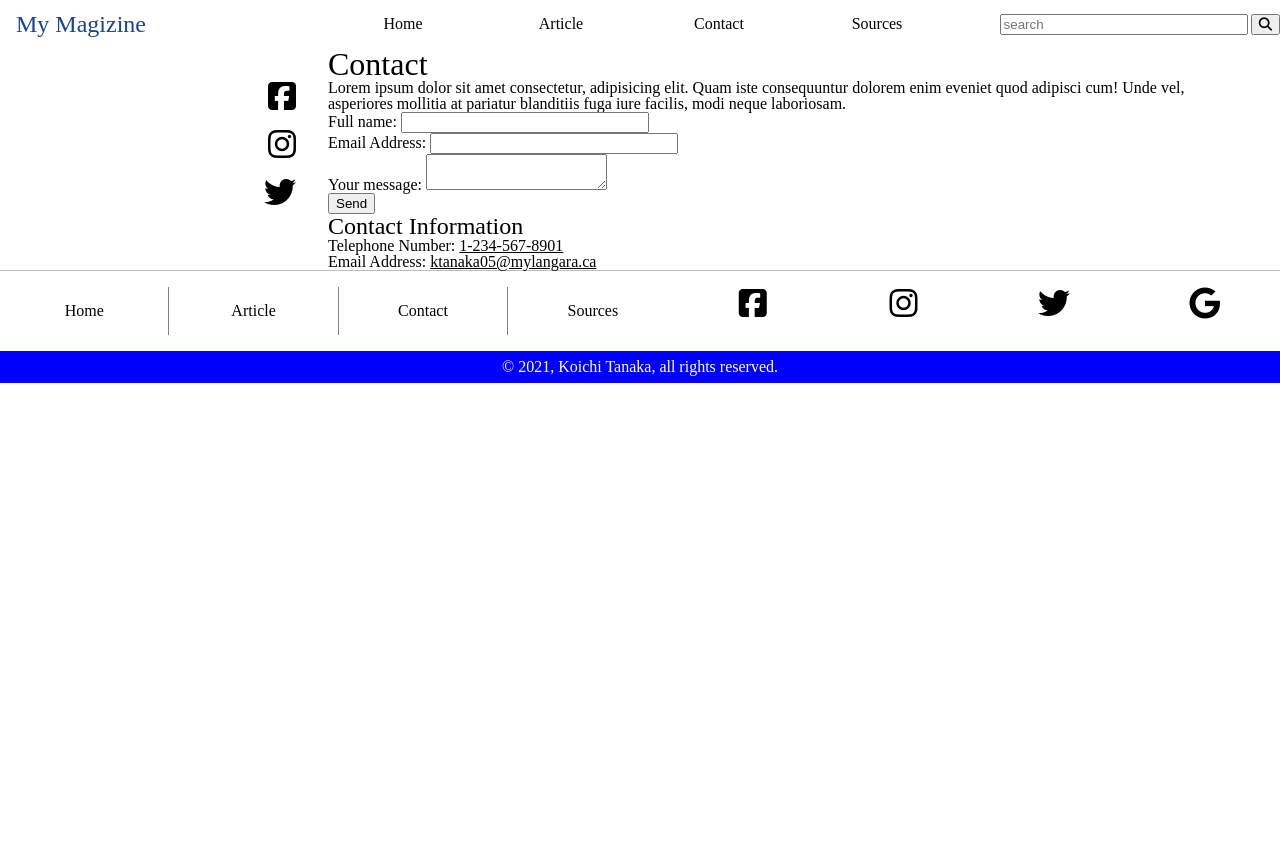
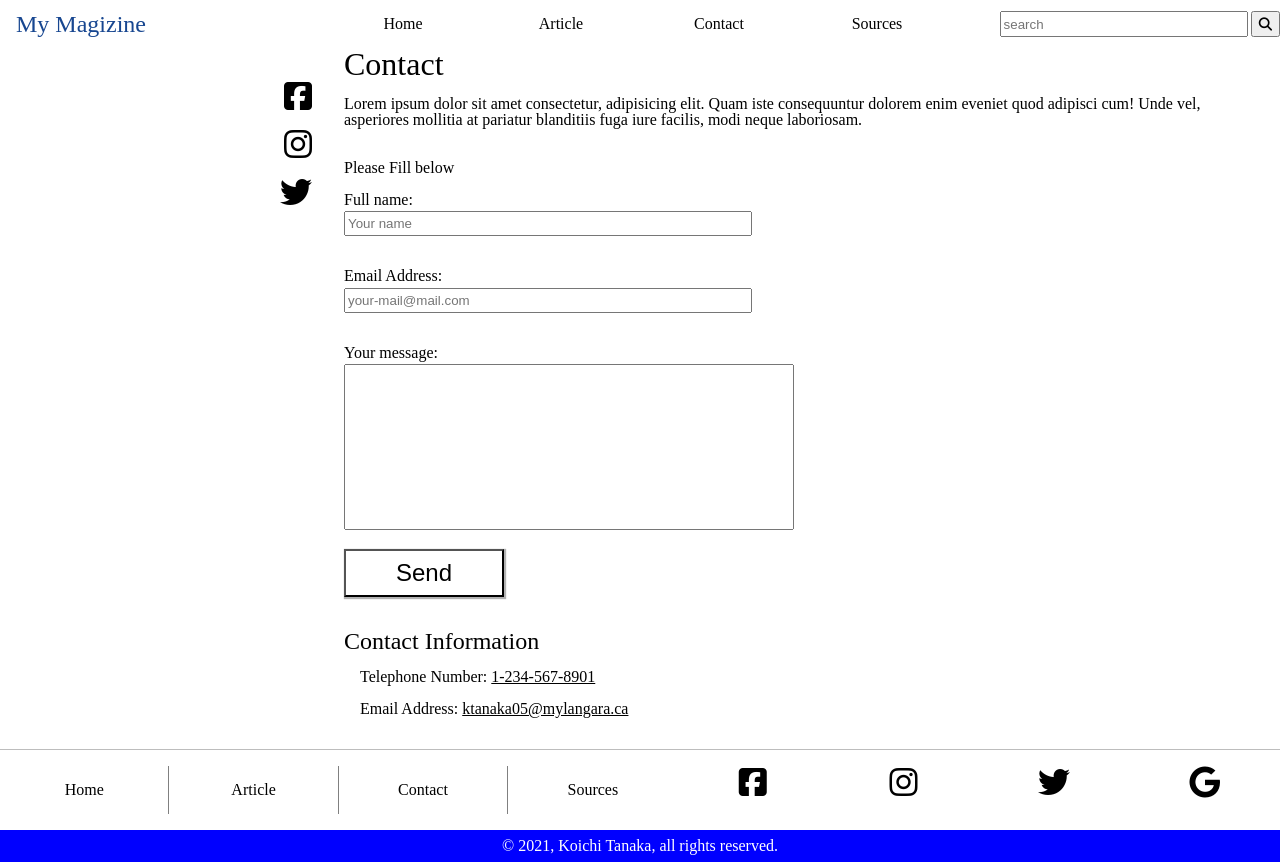
Before and after one commit to koh1project/magazine, a plain HTML site: page contact.html in a window 1280 px wide. Before the commit the page ends 800 px from the top, so only its background shows below. Drawn offline with Linux system fonts and the light colour scheme.

Commit message:
Stylize contact.html

```diff
--- a/contact.html
+++ b/contact.html
@@ -54,34 +54,40 @@
       </ul>
       <main>
         <h2>Contact</h2>
-        <p>Lorem ipsum dolor sit amet consectetur, adipisicing elit. Quam iste consequuntur dolorem enim eveniet quod adipisci cum! Unde vel, asperiores mollitia at pariatur blanditiis fuga iure facilis, modi neque laboriosam.</p>
-        <form action="https://formspree.io/f/xgedweag" method="POST">
+        <p class="contact-text">Lorem ipsum dolor sit amet consectetur, adipisicing elit. Quam iste consequuntur dolorem enim eveniet quod adipisci cum! Unde vel, asperiores mollitia at pariatur blanditiis fuga iure facilis, modi neque laboriosam.</p>
+        <form class="contact-form" action="https://formspree.io/f/xgedweag" method="POST">
+          <fieldset>
+            <legend>Please Fill below</legend>
             <div class="form-container">
               <label for="name">
                 Full name:
               </label>
-            <input type="text" name="name" id="name">
+              <input class="form-container__input" type="text" name="name" id="name" placeholder="Your name">
             </div>
             <div class="form-container">
               <label for="_replyto">
                 Email Address:
               </label>
-            <input type="email" name="_replyto">
+              <input class="form-container__input" type="email" name="_replyto" placeholder="your-mail@mail.com">
             </div>
             <div class="message-container">
               <label for="message">
                 Your message:
               </label>
-            <textarea name="message" id="message"></textarea>
+              <textarea class="form-container__input message" name="message" id="message"></textarea>
             </div>
 
-          <button type="submit">Send</button>
+            <button class="submit-button" type="submit" aria-label="Send your message">
+              <span class="visually-hidden">Send your message</span>
+              Send
+            </button>
+          </fieldset>
         </form>
         <div class="contact-information">
           <h3>Contact Information</h3>
-          <ul>
-            <li>Telephone Number: <a href="tel:+12345678901"> 1-234-567-8901</a></li>
-            <li>Email Address: <a href="mailto:ktanaka05@mylangara.ca"> ktanaka05@mylangara.ca</a></li>
+          <ul class="contact-information__list">
+            <li class="contact-information__list--item">Telephone Number: <a href="tel:+12345678901"> 1-234-567-8901</a></li>
+            <li class="contact-information__list--item">Email Address: <a href="mailto:ktanaka05@mylangara.ca"> ktanaka05@mylangara.ca</a></li>
           </ul>
         </div>
       </main>
--- a/css/contact.css
+++ b/css/contact.css
@@ -1,8 +1,58 @@
 .content-container {
+  display: grid;
+  grid-template-columns: 1fr;
+  padding: 0 1rem;
+}
+
+.contact-text {
+  padding: 1rem 0;
+}
+
+form {
+  padding: 1rem 0;
   display: grid;
   grid-template-columns: 1fr;
 }
 
+.form-container,
+.message-container {
+  width: 100%;
+  padding: 1rem 0;
+}
+
+.form-container__input {
+  width: 90%;
+}
+
+label,
+input {
+  display: block;
+  height: 1.2rem;
+}
+
+#message {
+  resize: none;
+  height: 10rem;
+}
+
+.contact-information {
+  padding: 1rem 0;
+}
+
+.contact-information__list {
+  margin-left: 1rem;
+}
+.contact-information__list--item {
+  margin: 1rem 0;
+}
+
+.submit-button {
+  width: 10rem;
+  padding: .5rem 0;
+  font-size: 1.5rem;
+  background-color: #fff;
+  box-shadow: 1px 1px 1px 1px rgba(0, 0, 0, .3);
+}
 
 @media (min-width: 1000px) {
   .content-container {
@@ -10,4 +60,14 @@
     grid-template-columns: 1fr 3fr;
     gap: 2rem;
   }
+
+  form {
+    grid-template-columns: 1fr 1fr;
+  }
+  .message-container {
+    grid-column: 1 / span 2;
+  }
+  .form-container__input.message {
+    width: 100%;
+  }
 }
```
Lines whose indentation alone changed are shown as unchanged.
